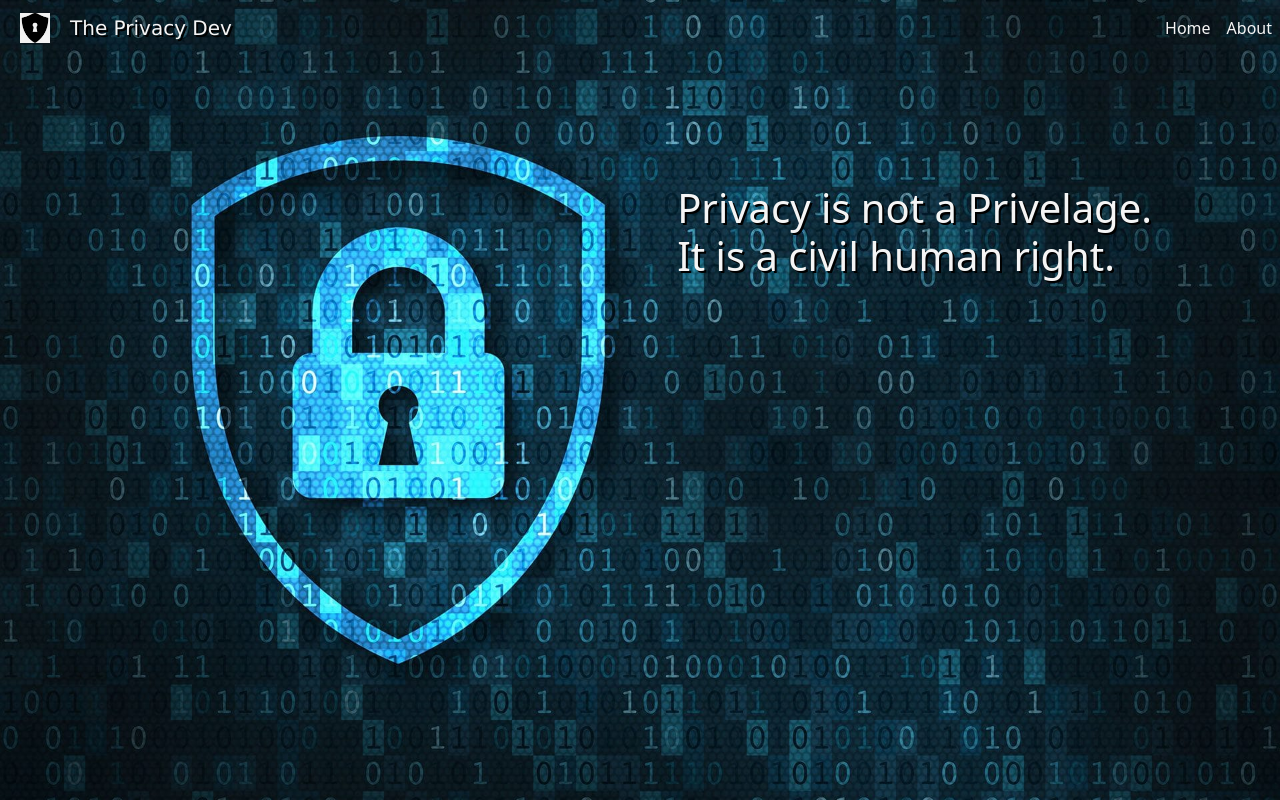
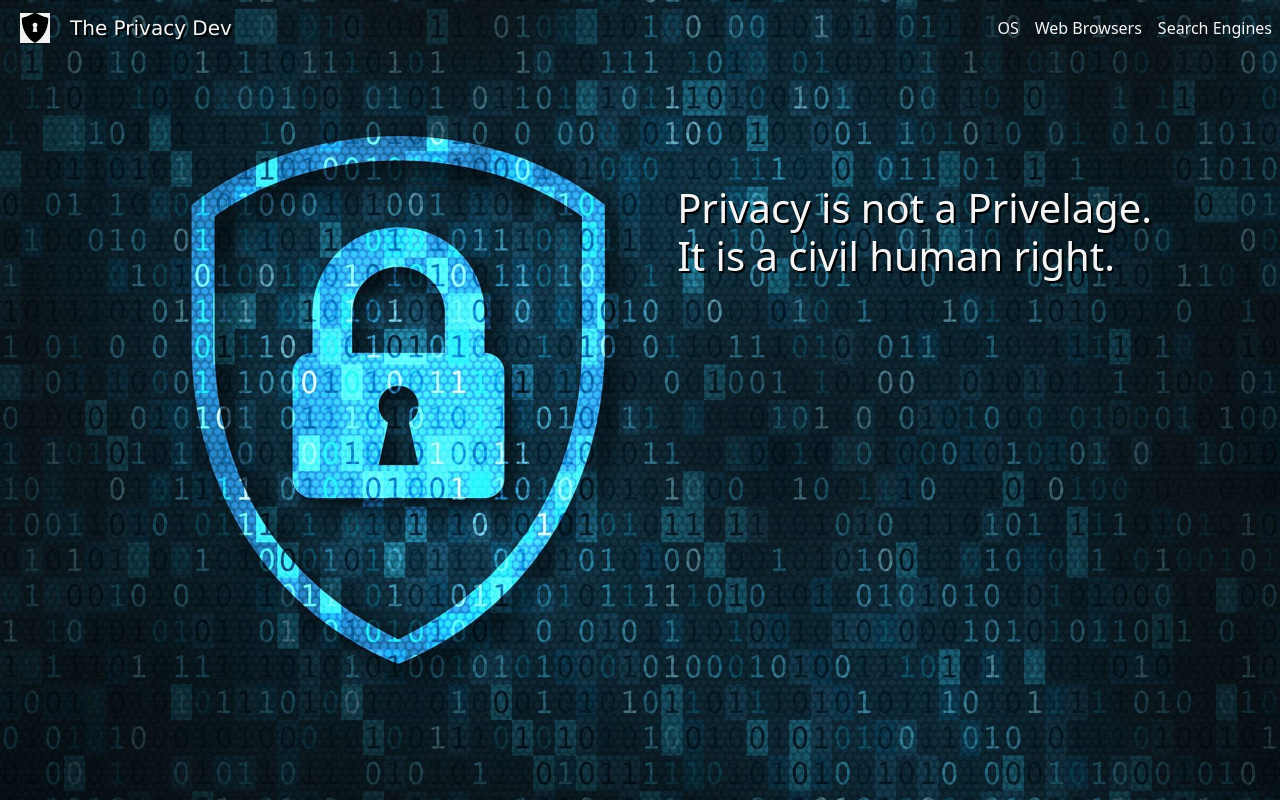
Before and after one commit to jaymemizelle/the-privacy-dev, a React (Create React App) app: page / in a window 1280 px wide. Built offline with nearby package versions, Linux system fonts and the light colour scheme.

Commit message:
set up pages and navbar successfully

```diff
--- a/src/App.js
+++ b/src/App.js
@@ -5,7 +5,9 @@ import {
   Switch,
   Route,
 } from "react-router-dom";
-import About from "./pages/About/About";
+import WebBrowsers from "./pages/WebBrowsers/WebBrowsers";
+import OperatingSystems from "./pages/OperatingSystems/OperatingSystems";
+import SearchEngines from "./pages/SearchEngines/SearchEngines";
 
 function App() {
   return (
@@ -13,7 +15,9 @@ function App() {
       <Router>
         <Switch>
           <Route path="/" component={Home} exact />
-          <Route path="/about" component={About} />
+          <Route path="/browsers" component={WebBrowsers} />
+          <Route path="/os" component={OperatingSystems} />
+          <Route path="/search-engines" component={SearchEngines} />
         </Switch>
       </Router>
     </main>
--- a/src/components/MyNavbar/MyNavbar.js
+++ b/src/components/MyNavbar/MyNavbar.js
@@ -22,15 +22,23 @@ function MyNavbar() {
         <Nav className="ms-auto">
           <Nav.Item>
             <Nav.Link>
-              <Link className="link" to="/">
-                Home
+              <Link className="link" to="/os">
+                OS
               </Link>
             </Nav.Link>
           </Nav.Item>
           <Nav.Item>
             <Nav.Link>
-              <Link className="link" to="/about">
-                About
+              <Link className="link" to="/browsers">
+               Web Browsers
+              </Link>
+            </Nav.Link>
+          </Nav.Item>
+
+          <Nav.Item>
+            <Nav.Link>
+              <Link className="link" to="/search-engines">
+               Search Engines
               </Link>
             </Nav.Link>
           </Nav.Item>
--- a/src/pages/About/About.js
+++ /dev/null
@@ -1,9 +0,0 @@
-import React from 'react';
-
-function About () {
-    return (
-        <h2>About</h2>
-    )
-}
-
-export default About;
--- /dev/null
+++ b/src/pages/OperatingSystems/OperatingSystems.js
@@ -0,0 +1,9 @@
+import React from "react";
+
+function OperatingSystems () {
+    return (
+        <h2>Operating Systems</h2>
+    )
+}
+
+export default OperatingSystems;
--- /dev/null
+++ b/src/pages/SearchEngines/SearchEngines.js
@@ -0,0 +1,9 @@
+import React from 'react';
+
+function SearchEngines() {
+    return (
+        <h2>Safe Search Engines</h2>
+    )
+}
+
+export default SearchEngines;
--- /dev/null
+++ b/src/pages/WebBrowsers/WebBrowsers.js
@@ -0,0 +1,9 @@
+import React from 'react';
+
+function WebBrowsers () {
+    return (
+        <h2>Web Browsers That Protect Privacy</h2>
+    )
+}
+
+export default WebBrowsers;
```
